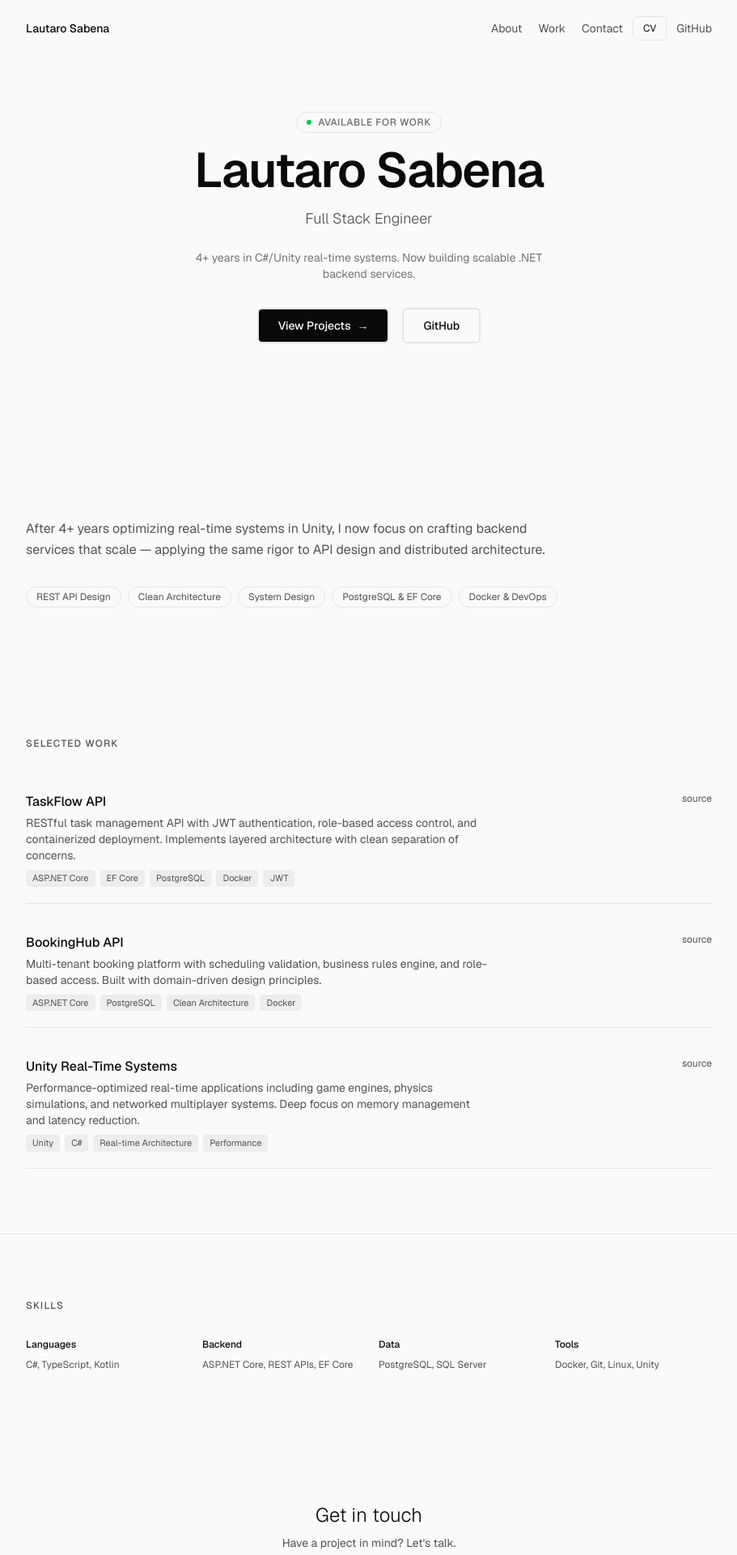
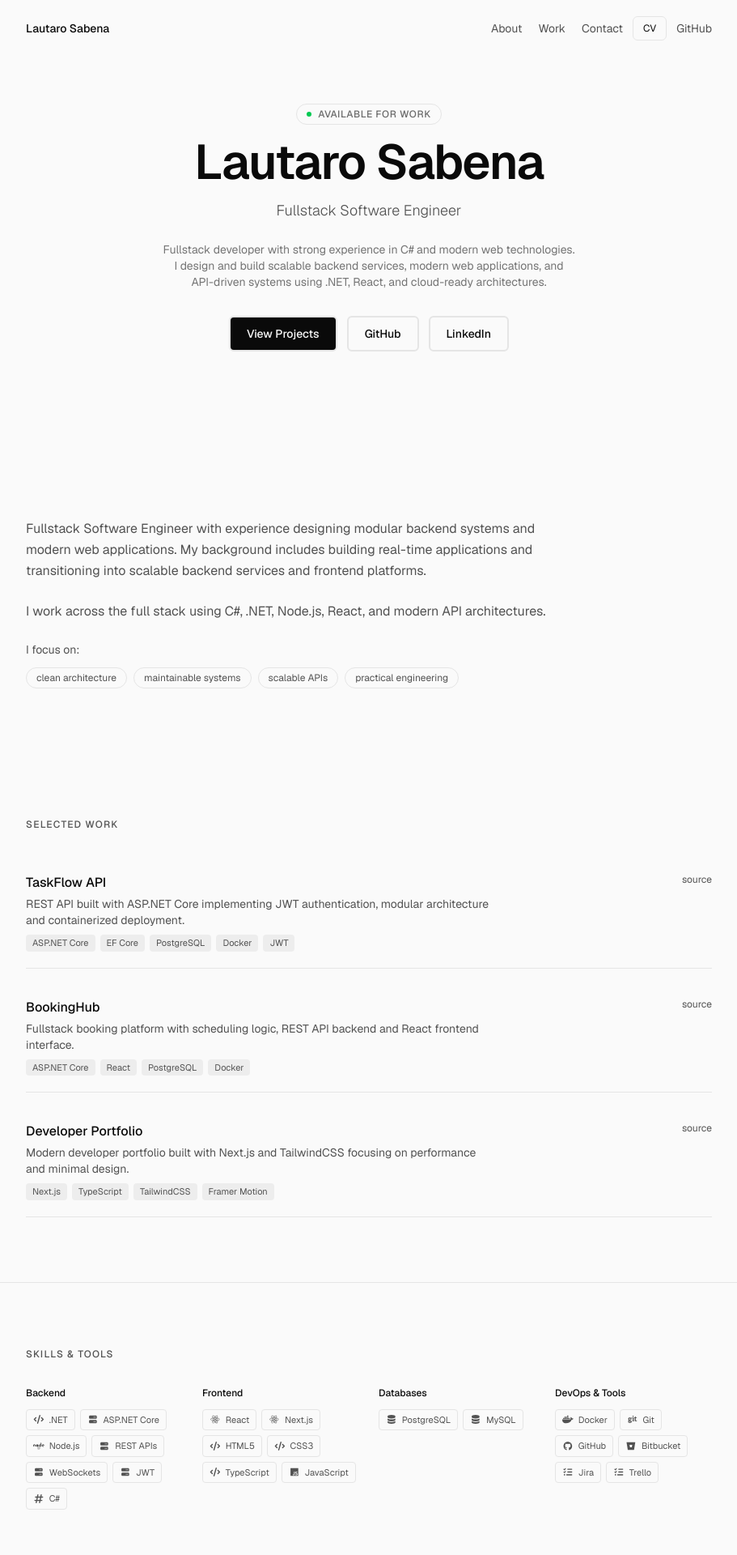
Before and after one commit to lautaro-sabena/PortfolioBackend, a Next.js app in the folder portfolio/: page / in a window 1280 px wide. Shown: the top 1920 px of the page at 81% size, without its empty margins (184-1095 px from the left). Built offline with nearby package versions, Linux system fonts and the light colour scheme.

Commit message:
feat: integrate Font Awesome icons, enhance About, Hero, Skills components, and update project descriptions

```diff
--- a/portfolio/package.json
+++ b/portfolio/package.json
@@ -9,6 +9,9 @@
     "lint": "eslint"
   },
   "dependencies": {
+    "@fortawesome/free-brands-svg-icons": "^7.2.0",
+    "@fortawesome/free-solid-svg-icons": "^7.2.0",
+    "@fortawesome/react-fontawesome": "^3.2.0",
     "framer-motion": "^12.36.0",
     "next": "16.1.6",
     "react": "19.2.3",
--- a/portfolio/src/components/About.tsx
+++ b/portfolio/src/components/About.tsx
@@ -2,12 +2,11 @@
 
 import { motion } from "framer-motion";
 
-const expertise = [
-  "REST API Design",
-  "Clean Architecture",
-  "System Design",
-  "PostgreSQL & EF Core",
-  "Docker & DevOps",
+const focusAreas = [
+  "clean architecture",
+  "maintainable systems",
+  "scalable APIs",
+  "practical engineering",
 ];
 
 export default function About() {
@@ -20,20 +19,28 @@ export default function About() {
           viewport={{ once: true }}
           transition={{ duration: 0.5, ease: [0.22, 1, 0.36, 1] }}
         >
-          <p className="text-base text-muted leading-relaxed mb-8 max-w-2xl">
-            After 4+ years optimizing real-time systems in Unity, I now focus on crafting
-            backend services that scale — applying the same rigor to API design and distributed architecture.
+          <p className="text-base text-muted leading-relaxed mb-6 max-w-2xl">
+            Fullstack Software Engineer with experience designing modular backend systems
+            and modern web applications. My background includes building real-time
+            applications and transitioning into scalable backend services and frontend platforms.
           </p>
 
+          <p className="text-base text-muted leading-relaxed mb-6 max-w-2xl">
+            I work across the full stack using C#, .NET, Node.js, React, and modern API architectures.
+          </p>
+
+          <div>
+            <p className="text-sm text-muted mb-3">I focus on:</p>
             <div className="flex flex-wrap gap-2">
-            {expertise.map((item, index) => (
+              {focusAreas.map((area, index) => (
                 <span
                   key={index}
                   className="px-3 py-1 text-xs border border-border rounded-full text-muted"
                 >
-                {item}
+                  {area}
                 </span>
               ))}
+            </div>
           </div>
         </motion.div>
       </div>
--- a/portfolio/src/components/Hero.tsx
+++ b/portfolio/src/components/Hero.tsx
@@ -36,38 +36,47 @@ export default function Hero() {
           transition={{ duration: 0.5, delay: 0.2, ease: [0.22, 1, 0.36, 1] }}
           className="text-lg text-muted font-light mb-6"
         >
-          Full Stack Engineer
+          Fullstack Software Engineer
         </motion.p>
 
         <motion.p
           initial={{ opacity: 0, y: 20 }}
           animate={{ opacity: 1, y: 0 }}
           transition={{ duration: 0.5, delay: 0.3, ease: [0.22, 1, 0.36, 1] }}
-          className="text-sm text-muted/80 mb-8 max-w-md mx-auto"
+          className="text-sm text-muted/80 mb-8 max-w-lg mx-auto"
         >
-          4+ years in C#/Unity real-time systems. Now building scalable .NET backend services.
+          Fullstack developer with strong experience in C# and modern web technologies.
+          I design and build scalable backend services, modern web applications, and
+          API-driven systems using .NET, React, and cloud-ready architectures.
         </motion.p>
 
         <motion.div
           initial={{ opacity: 0, y: 20 }}
           animate={{ opacity: 1, y: 0 }}
           transition={{ duration: 0.5, delay: 0.4, ease: [0.22, 1, 0.36, 1] }}
-          className="flex items-center justify-center gap-4"
+          className="flex items-center justify-center gap-3"
         >
           <Link
             href="#projects"
-            className="group px-6 py-2.5 bg-foreground text-background font-medium text-sm rounded-md border-2 border-foreground hover:bg-transparent hover:text-foreground transition-all duration-300"
+            className="px-5 py-2.5 bg-foreground text-background font-medium text-sm rounded-md border-2 border-foreground hover:bg-transparent hover:text-foreground transition-all duration-300"
           >
             View Projects
-            <span className="inline-block ml-2 transition-transform group-hover:translate-x-1">→</span>
           </Link>
           <a
             href="https://github.com/lautaro-sabena"
             target="_blank"
             rel="noopener noreferrer"
-            className="px-6 py-2.5 border-2 border-border text-foreground font-medium text-sm rounded-md hover:border-foreground hover:bg-foreground/5 transition-all duration-300"
+            className="px-5 py-2.5 border-2 border-border text-foreground font-medium text-sm rounded-md hover:border-foreground hover:bg-foreground/5 transition-all duration-300"
           >
             GitHub
+          </a>
+          <a
+            href="https://www.linkedin.com/in/lautarosabena/"
+            target="_blank"
+            rel="noopener noreferrer"
+            className="px-5 py-2.5 border-2 border-border text-foreground font-medium text-sm rounded-md hover:border-foreground hover:bg-foreground/5 transition-all duration-300"
+          >
+            LinkedIn
           </a>
         </motion.div>
       </div>
--- a/portfolio/src/components/Skills.tsx
+++ b/portfolio/src/components/Skills.tsx
@@ -1,12 +1,77 @@
 "use client";
 
 import { motion } from "framer-motion";
+import { FontAwesomeIcon } from "@fortawesome/react-fontawesome";
+import {
+  faCode,
+  faServer,
+  faDatabase,
+  faBox,
+  faListCheck,
+  faHashtag
+} from "@fortawesome/free-solid-svg-icons";
+import {
+  faJs,
+  faReact,
+  faNode,
+  faDocker,
+  faGit,
+  faGithub,
+  faBitbucket
+} from "@fortawesome/free-brands-svg-icons";
 
-const skillGroups = [
-  { label: "Languages", skills: ["C#", "TypeScript", "Kotlin"] },
-  { label: "Backend", skills: ["ASP.NET Core", "REST APIs", "EF Core"] },
-  { label: "Data", skills: ["PostgreSQL", "SQL Server"] },
-  { label: "Tools", skills: ["Docker", "Git", "Linux", "Unity"] },
+interface Skill {
+  name: string;
+  icon: any;
+}
+
+interface SkillCategory {
+  name: string;
+  skills: Skill[];
+}
+
+const skillCategories: SkillCategory[] = [
+  {
+    name: "Backend",
+    skills: [
+      { name: ".NET", icon: faCode },
+      { name: "ASP.NET Core", icon: faServer },
+      { name: "Node.js", icon: faNode },
+      { name: "REST APIs", icon: faServer },
+      { name: "WebSockets", icon: faServer },
+      { name: "JWT", icon: faServer },
+      { name: "C#", icon: faHashtag },
+    ],
+  },
+  {
+    name: "Frontend",
+    skills: [
+      { name: "React", icon: faReact },
+      { name: "Next.js", icon: faReact },
+      { name: "HTML5", icon: faCode },
+      { name: "CSS3", icon: faCode },
+      { name: "TypeScript", icon: faCode },
+      { name: "JavaScript", icon: faJs },
+    ],
+  },
+  {
+    name: "Databases",
+    skills: [
+      { name: "PostgreSQL", icon: faDatabase },
+      { name: "MySQL", icon: faDatabase },
+    ],
+  },
+  {
+    name: "DevOps & Tools",
+    skills: [
+      { name: "Docker", icon: faDocker },
+      { name: "Git", icon: faGit },
+      { name: "GitHub", icon: faGithub },
+      { name: "Bitbucket", icon: faBitbucket },
+      { name: "Jira", icon: faListCheck },
+      { name: "Trello", icon: faListCheck },
+    ],
+  },
 ];
 
 export default function Skills() {
@@ -20,24 +85,32 @@ export default function Skills() {
           transition={{ duration: 0.5, ease: [0.22, 1, 0.36, 1] }}
           className="text-xs font-medium tracking-widest uppercase text-muted mb-8"
         >
-          Skills
+          Skills & Tools
         </motion.div>
 
-        <div className="grid grid-cols-2 md:grid-cols-4 gap-6">
-          {skillGroups.map((group, index) => (
+        <div className="grid grid-cols-2 md:grid-cols-3 lg:grid-cols-4 gap-6">
+          {skillCategories.map((category, catIndex) => (
             <motion.div
-              key={group.label}
+              key={category.name}
               initial={{ opacity: 0, y: 20 }}
               whileInView={{ opacity: 1, y: 0 }}
               viewport={{ once: true }}
-              transition={{ duration: 0.5, delay: index * 0.05, ease: [0.22, 1, 0.36, 1] }}
+              transition={{ duration: 0.5, delay: catIndex * 0.05, ease: [0.22, 1, 0.36, 1] }}
             >
-              <h3 className="text-xs font-medium text-foreground mb-2">
-                {group.label}
+              <h3 className="text-xs font-medium text-foreground mb-3">
+                {category.name}
               </h3>
-              <p className="text-xs text-muted leading-relaxed">
-                {group.skills.join(", ")}
-              </p>
+              <div className="flex flex-wrap gap-1.5">
+                {category.skills.map((skill, skillIndex) => (
+                  <span
+                    key={skill.name}
+                    className="inline-flex items-center gap-1.5 px-2 py-1 text-[11px] border border-border rounded text-muted"
+                  >
+                    <FontAwesomeIcon icon={skill.icon} className="w-3 h-3" />
+                    {skill.name}
+                  </span>
+                ))}
+              </div>
             </motion.div>
           ))}
         </div>
--- a/portfolio/src/data/projects.ts
+++ b/portfolio/src/data/projects.ts
@@ -9,20 +9,20 @@ export interface Project {
 export const projects: Project[] = [
   {
     name: "TaskFlow API",
-    description: "RESTful task management API with JWT authentication, role-based access control, and containerized deployment. Implements layered architecture with clean separation of concerns.",
+    description: "REST API built with ASP.NET Core implementing JWT authentication, modular architecture and containerized deployment.",
     technologies: ["ASP.NET Core", "EF Core", "PostgreSQL", "Docker", "JWT"],
     github: "https://github.com/lautaro-sabena/TaskFlowAPI",
   },
   {
-    name: "BookingHub API",
-    description: "Multi-tenant booking platform with scheduling validation, business rules engine, and role-based access. Built with domain-driven design principles.",
-    technologies: ["ASP.NET Core", "PostgreSQL", "Clean Architecture", "Docker"],
+    name: "BookingHub",
+    description: "Fullstack booking platform with scheduling logic, REST API backend and React frontend interface.",
+    technologies: ["ASP.NET Core", "React", "PostgreSQL", "Docker"],
     github: "https://github.com/lautaro-sabena/BookingHubAPI",
   },
   {
-    name: "Unity Real-Time Systems",
-    description: "Performance-optimized real-time applications including game engines, physics simulations, and networked multiplayer systems. Deep focus on memory management and latency reduction.",
-    technologies: ["Unity", "C#", "Real-time Architecture", "Performance"],
-    github: "https://github.com/lautaro-sabena",
+    name: "Developer Portfolio",
+    description: "Modern developer portfolio built with Next.js and TailwindCSS focusing on performance and minimal design.",
+    technologies: ["Next.js", "TypeScript", "TailwindCSS", "Framer Motion"],
+    github: "https://github.com/lautaro-sabena/portfolio",
   },
 ];
```
Also changed, not shown: portfolio/vercel.json (added), 1 other file (tests, documents, lock files or other folders). Lines whose indentation alone changed are shown as unchanged.
